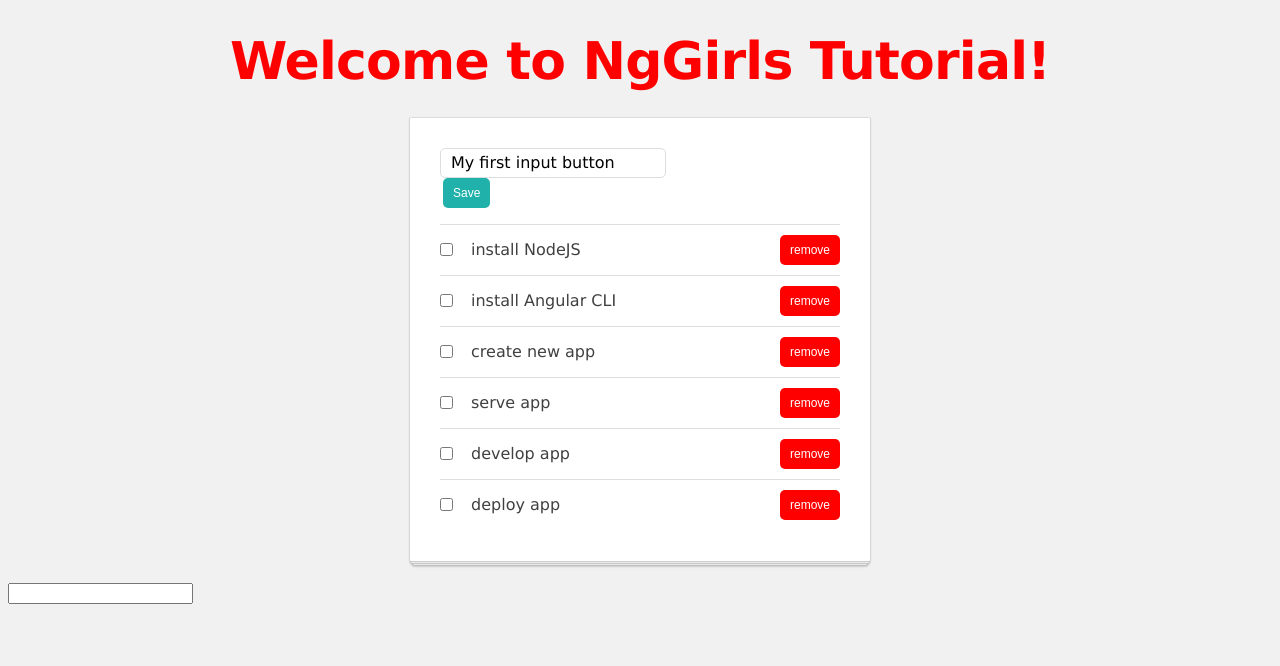
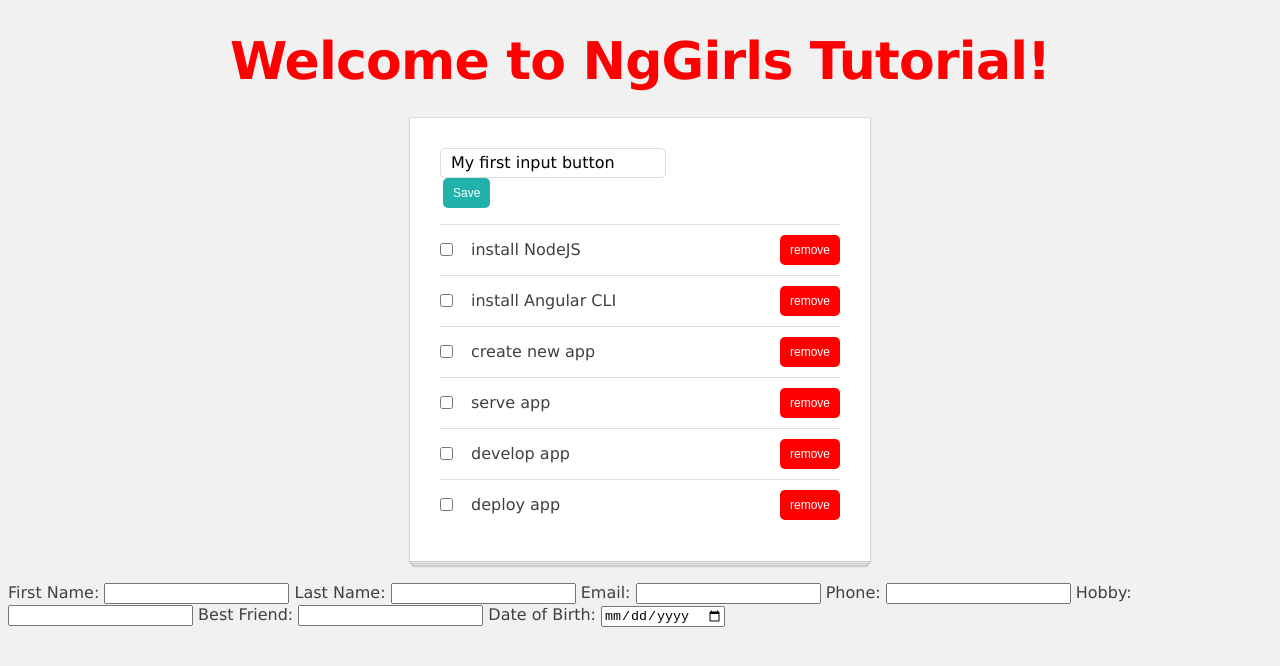
Before and after one commit to kiczelkoo/ng_girls_krk, an Angular app in the folder ng-girls-tutorial/: page / in a window 1280 px wide. Shown: the top 666 px of the page. Built offline with nearby package versions, Linux system fonts and the light colour scheme.

Commit message:
added form group

```diff
--- a/ng-girls-tutorial/src/app/user-info/user-info.component.ts
+++ b/ng-girls-tutorial/src/app/user-info/user-info.component.ts
@@ -1,10 +1,41 @@
 import { Component, OnInit } from '@angular/core';
-import { FormControl } from '@angular/forms';
+import { FormControl, FormGroup } from '@angular/forms';
 
 @Component({
   selector: 'app-user-info',
   template: `
-  <input type="text" [formControl]="firstName" required>
+  <form [formGroup]="userFormGroup">
+
+  <label>
+    First Name:
+    <input type="text" formControlName="firstName">
+  </label>
+  <label>
+    Last Name:
+    <input type="text" formControlName="lastName">
+  </label>
+  <label>
+    Email:
+    <input type="text" formControlName="email">
+  </label>
+  <label>
+    Phone:
+    <input type="text" formControlName="phone">
+  </label>
+  <label>
+    Hobby:
+    <input type="text" formControlName="hobby">
+  </label>
+  <label>
+    Best Friend:
+    <input type="text" formControlName="bestFriendName">
+  </label>
+  <label>
+    Date of Birth:
+    <input type="date" formControlName="dateOfBirth">
+  </label>
+
+</form>
   `,
   styleUrls: ['./user-info.component.scss']
 })
@@ -15,6 +46,14 @@
   ngOnInit() {
   }
 
-  firstName = new FormControl('');
+  userFormGroup = new FormGroup({
+    firstName: new FormControl(''),
+    lastName: new FormControl(''),
+    email: new FormControl(''),
+    phone: new FormControl(''),
+    hobby: new FormControl(''),
+    bestFriendName: new FormControl(''),
+    dateOfBirth: new FormControl(''),
+  });
 
 }
```
